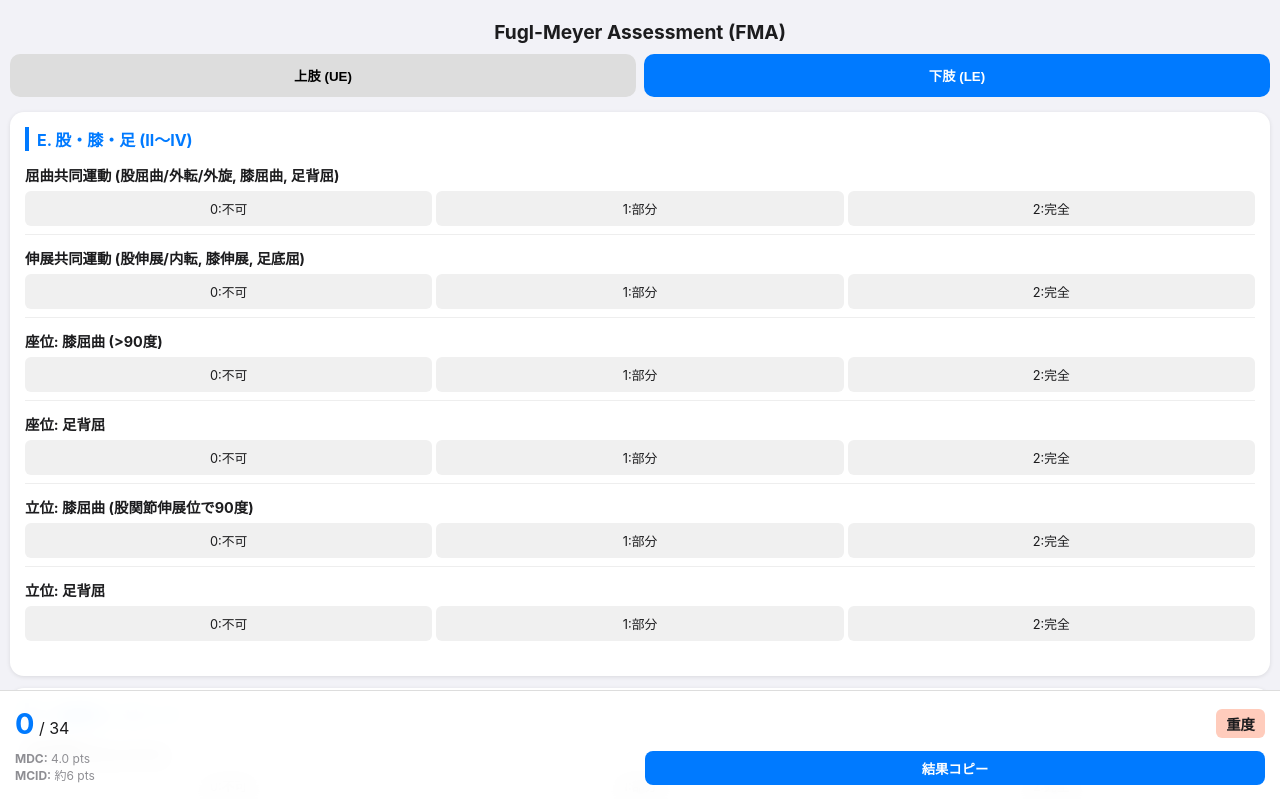
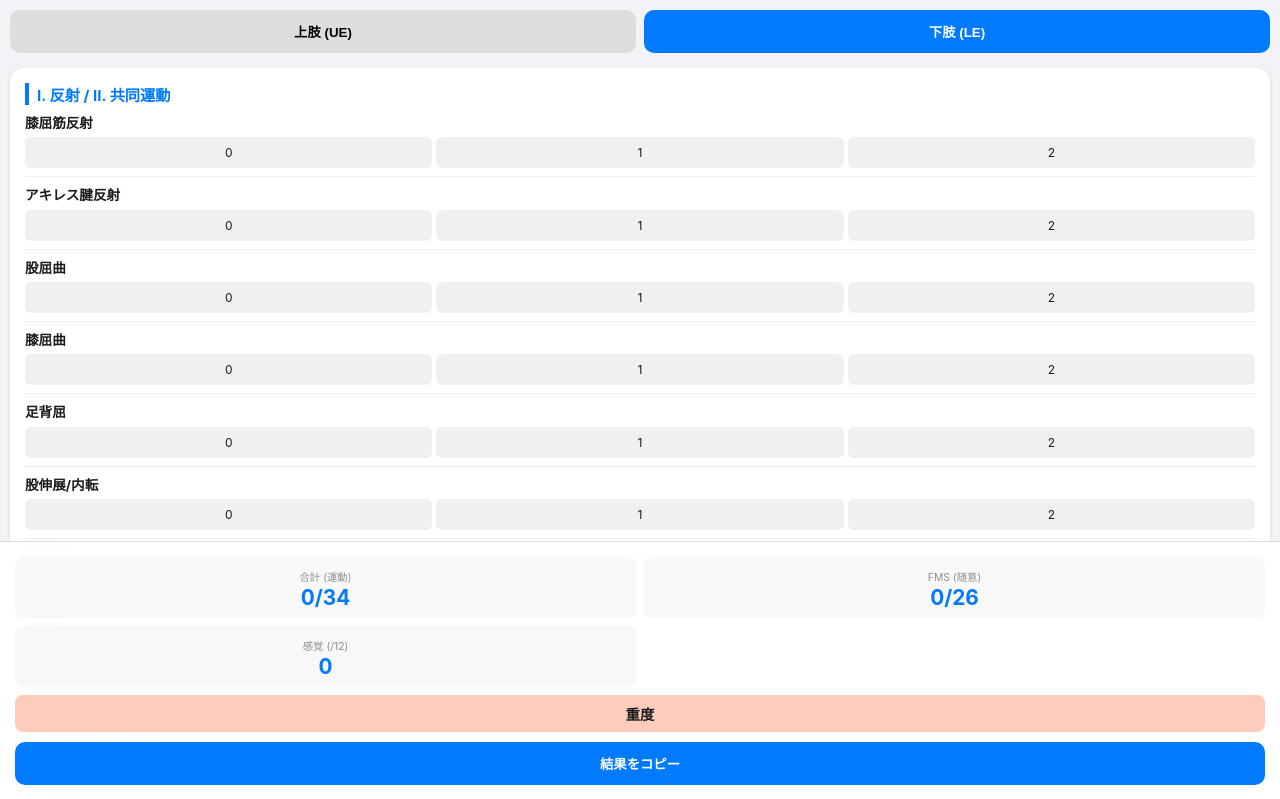
Before and after one commit to yamasa0601/rehacalc, a plain HTML site: page fma.html in a window 1280 px wide. Both pictures are taken after a click on the button "下肢 (LE)". Shown: the top 799 px of the page. Drawn offline with Linux system fonts and the light colour scheme.

Commit message:
Update fma.html

```diff
--- a/fma.html
+++ b/fma.html
@@ -3,39 +3,32 @@
 <head>
     <meta charset="UTF-8">
     <meta name="viewport" content="width=device-width, initial-scale=1.0, maximum-scale=1.0, user-scalable=no">
-    <title>FMA 運動スコア計算 Pro</title>
+    <title>FMA 評価ツール Pro</title>
     <style>
         :root { --primary: #007AFF; --bg: #f2f2f7; --card: #fff; --text: #1c1c1e; --muted: #8e8e93; }
-        body { font-family: -apple-system, sans-serif; background: var(--bg); color: var(--text); margin: 0; padding: 10px; padding-bottom: 150px; }
-        h1 { font-size: 1.2rem; text-align: center; margin: 10px 0; }
-        .tabs { display: flex; gap: 8px; margin-bottom: 15px; }
-        .tab { flex: 1; padding: 12px; background: #ddd; border: none; border-radius: 10px; font-weight: bold; cursor: pointer; }
+        body { font-family: -apple-system, sans-serif; background: var(--bg); color: var(--text); margin: 0; padding: 10px; padding-bottom: 220px; }
+        .tabs { display: flex; gap: 8px; margin-bottom: 15px; position: sticky; top: 10px; z-index: 100; }
+        .tab { flex: 1; padding: 12px; background: #ddd; border: none; border-radius: 10px; font-weight: bold; }
         .tab.active { background: var(--primary); color: white; }
-
         .section-card { background: var(--card); border-radius: 14px; padding: 15px; margin-bottom: 12px; box-shadow: 0 1px 4px rgba(0,0,0,0.1); }
-        h2 { font-size: 1rem; margin-top: 0; border-left: 4px solid var(--primary); padding-left: 8px; color: var(--primary); }
-
-        .item { margin-bottom: 12px; border-bottom: 1px solid #eee; padding-bottom: 8px; }
-        .item:last-child { border-bottom: none; }
-        .item-name { font-size: 0.9rem; font-weight: bold; margin-bottom: 6px; display: block; }
-
+        h2 { font-size: 0.95rem; border-left: 4px solid var(--primary); padding-left: 8px; color: var(--primary); margin: 0 0 10px 0; }
+        .item { margin-bottom: 10px; border-bottom: 1px solid #eee; padding-bottom: 8px; }
+        .item-name { font-size: 0.85rem; font-weight: bold; margin-bottom: 6px; display: block; line-height: 1.2; }
         .options { display: flex; gap: 4px; }
-        .options label { flex: 1; text-align: center; background: #f0f0f0; padding: 8px 4px; border-radius: 6px; font-size: 0.8rem; cursor: pointer; }
+        .options label { flex: 1; text-align: center; background: #f0f0f0; padding: 8px 4px; border-radius: 6px; font-size: 0.75rem; cursor: pointer; }
         .options input { display: none; }
         .options input:checked + span { background: var(--primary); color: white; display: block; border-radius: 6px; padding: 8px 4px; margin: -8px -4px; }
-
-        /* Footer Result */
-        .footer { position: fixed; bottom: 0; left: 0; right: 0; background: rgba(255,255,255,0.95); backdrop-filter: blur(10px); padding: 15px; border-top: 1px solid #ddd; display: grid; grid-template-columns: 1fr 1fr; gap: 10px; }
-        .total-box { grid-column: span 2; display: flex; justify-content: space-between; align-items: center; }
-        .total-score { font-size: 1.8rem; font-weight: bold; color: var(--primary); }
-        .severity { font-weight: bold; padding: 4px 10px; border-radius: 6px; font-size: 0.9rem; }
-        .ref-info { font-size: 0.75rem; color: var(--muted); line-height: 1.4; }
+        /* Footer UI */
+        .footer { position: fixed; bottom: 0; left: 0; right: 0; background: rgba(255,255,255,0.96); backdrop-filter: blur(10px); padding: 15px; border-top: 1px solid #ddd; z-index: 1000; }
+        .score-row { display: grid; grid-template-columns: 1fr 1fr; gap: 8px; margin-bottom: 10px; }
+        .score-box { background: #f8f8f8; padding: 8px; border-radius: 8px; text-align: center; }
+        .score-val { font-size: 1.3rem; font-weight: bold; color: var(--primary); display: block; }
+        .score-label { font-size: 0.65rem; color: var(--muted); }
+        .severity { font-weight: bold; padding: 8px; border-radius: 8px; text-align: center; grid-column: span 2; font-size: 0.9rem; }
         .hidden { display: none; }
     </style>
 </head>
 <body>
-
-<h1>Fugl-Meyer Assessment (FMA)</h1>
 
 <div class="tabs">
     <button id="tab-ue" class="tab active" onclick="switchTab('ue')">上肢 (UE)</button>
@@ -43,162 +36,88 @@
 </div>
 
 <div id="content-ue">
-    <div class="section-card">
-        <h2>A. 肩・肘・前腕 (II〜IV)</h2>
-        <div id="ue-a-items"></div>
-    </div>
-    <div class="section-card">
-        <h2>B. 手関節 / C. 手指</h2>
-        <div id="ue-bc-items"></div>
-    </div>
-    <div class="section-card">
-        <h2>D. 協調性 / スピード</h2>
-        <div id="ue-d-items"></div>
-    </div>
+    <div class="section-card"><h2>I. 反射 (Reflex)</h2><div id="ue-r"></div></div>
+    <div class="section-card"><h2>II. 屈曲共同運動</h2><div id="ue-f"></div></div>
+    <div class="section-card"><h2>II. 伸展共同運動</h2><div id="ue-e"></div></div>
+    <div class="section-card"><h2>III. 混合 / IV. 分離</h2><div id="ue-m"></div></div>
+    <div class="section-card"><h2>V. 正常反射 / VI. 手関節</h2><div id="ue-w"></div></div>
+    <div class="section-card"><h2>VII. 手指</h2><div id="ue-h"></div></div>
+    <div class="section-card"><h2>VIII. 協調性</h2><div id="ue-c"></div></div>
+    <div class="section-card"><h2>感覚 (Sensation)</h2><div id="ue-s"></div></div>
 </div>
 
 <div id="content-le" class="hidden">
-    <div class="section-card">
-        <h2>E. 股・膝・足 (II〜IV)</h2>
-        <div id="le-e-items"></div>
-    </div>
-    <div class="section-card">
-        <h2>F. 協調性 / スピード</h2>
-        <div id="le-f-items"></div>
-    </div>
+    <div class="section-card"><h2>I. 反射 / II. 共同運動</h2><div id="le-r"></div></div>
+    <div class="section-card"><h2>III. 座位 / IV. 立位</h2><div id="le-v"></div></div>
+    <div class="section-card"><h2>V. 正常反射 / VI. 協調性</h2><div id="le-c"></div></div>
+    <div class="section-card"><h2>感覚 (Sensation)</h2><div id="le-s"></div></div>
 </div>
 
 <div class="footer">
-    <div class="total-box">
-        <div>
-            <span class="total-score" id="total-score">0</span>
-            <span id="max-label">/ 66</span>
-        </div>
-        <div id="severity-label" class="severity">判定待ち</div>
+    <div class="score-row">
+        <div class="score-box"><span class="score-label">合計 (運動)</span><span id="total-m" class="score-val">0</span></div>
+        <div class="score-box"><span class="score-label">FMS (随意)</span><span id="fms-val" class="score-val">0</span></div>
+        <div class="score-box"><span class="score-label">感覚 (/12)</span><span id="sens-val" class="score-val">0</span></div>
+        <div id="sev-label" class="severity">判定中...</div>
     </div>
-    <div class="ref-info">
-        <b>MDC:</b> <span id="mdc-val">5.2</span> pts<br>
-        <b>MCID:</b> <span id="mcid-val">6-8</span> pts
-    </div>
-    <button onclick="copyResult()" style="background:var(--primary); color:white; border:none; border-radius:8px; font-weight:bold;">結果コピー</button>
+    <button onclick="copyResult()" style="width:100%; padding:12px; background:var(--primary); color:white; border:none; border-radius:10px; font-weight:bold;">結果をコピー</button>
 </div>
 
 <script>
-const ue_items = {
-    a: [
-        {id:"ue_a1", name:"屈曲共同運動 (肩外転/外旋, 肘屈曲, 前腕回外)"},
-        {id:"ue_a2", name:"伸展共同運動 (肩内転/内旋, 肘伸展, 前腕回内)"},
-        {id:"ue_a3", name:"混合: 手を腰の後ろへ回す"},
-        {id:"ue_a4", name:"混合: 肩関節屈曲90度 (肘伸展位)"},
-        {id:"ue_a5", name:"混合: 前腕回内・回外 (肘屈曲90度)"},
-        {id:"ue_a6", name:"分離: 肩関節外転90度 (肘伸展位)"},
-        {id:"ue_a7", name:"分離: 肩関節屈曲90-180度 (肘伸展位)"},
-        {id:"ue_a8", name:"分離: 前腕回内・回外 (肘伸展位)"}
-    ],
-    bc: [
-        {id:"ue_b1", name:"手関節保持 (肘伸展0度)"},
-        {id:"ue_b2", name:"手関節屈曲・伸展 (肘伸展0度)"},
-        {id:"ue_b3", name:"手関節保持 (肘屈曲90度)"},
-        {id:"ue_b4", name:"手関節屈曲・伸展 (肘屈曲90度)"},
-        {id:"ue_b5", name:"手関節回旋"},
-        {id:"ue_c1", name:"手指集団屈曲"},
-        {id:"ue_c2", name:"手指集団伸展"},
-        {id:"ue_c3", name:"鉤状把持 (Hook grasp)"},
-        {id:"ue_c4", name:"側方把持 (Pincer grasp)"},
-        {id:"ue_c5", name:"対立把持 (Opposition grasp)"},
-        {id:"ue_c6", name:"円筒把持"},
-        {id:"ue_c7", name:"球状把持"}
-    ],
-    d: [
-        {id:"ue_d1", name:"測定障害 (Dysmetria)"},
-        {id:"ue_d2", name:"振戦 (Tremor)"},
-        {id:"ue_d3", name:"スピード (非麻痺側との差)"}
-    ]
+const items = {
+    ue: {
+        r: [{id:"ur1",n:"上腕二頭筋反射"},{id:"ur2",n:"手指屈筋反射"},{id:"ur3",n:"上腕三頭筋反射"}],
+        f: [{id:"uf1",n:"肩甲骨:後退"},{id:"uf2",n:"肩甲骨:挙上"},{id:"uf3",n:"肩関節:外転"},{id:"uf4",n:"肩関節:外旋"},{id:"uf5",n:"肘関節:屈曲"},{id:"uf6",n:"前腕:回外"}],
+        e: [{id:"ue1",n:"肩関節:内転/内旋"},{id:"ue2",n:"肘関節:伸展"},{id:"ue3",n:"前腕:回内"}],
+        m: [{id:"um1",n:"手を腰の後ろへ回す"},{id:"um2",n:"肩屈曲90度(肘伸展)"},{id:"um3",n:"前腕回内/回外(肘90度)"},{id:"us1",n:"肩外転90度(肘伸展)"},{id:"us2",n:"肩屈曲90-180度"},{id:"us3",n:"前腕回内/回外(肘伸展)"}],
+        w: [{id:"uw0",n:"正常反射(V)"},{id:"uw1",n:"手関節保持(肘伸展)"},{id:"uw2",n:"手関節屈曲/伸展(肘伸展)"},{id:"uw3",n:"手関節保持(肘屈曲)"},{id:"uw4",n:"手関節屈曲/伸展(肘屈曲)"},{id:"uw5",n:"手関節回旋"}],
+        h: [{id:"uh1",n:"集団屈曲"},{id:"uh2",n:"集団伸展"},{id:"uh3",n:"鉤状把持"},{id:"uh4",n:"側方把持"},{id:"uh5",n:"対立把持"},{id:"uh6",n:"円筒把持"},{id:"uh7",n:"球状把持"}],
+        c: [{id:"uc1",n:"測定障害"},{id:"uc2",n:"振戦"},{id:"uc3",n:"スピード"}],
+        s: [{id:"us_t1",n:"触覚:上腕/前腕"},{id:"us_t2",n:"触覚:手掌/手背"},{id:"us_p1",n:"位置覚:肩"},{id:"us_p2",n:"位置覚:肘"},{id:"us_p3",n:"位置覚:手関節"},{id:"us_p4",n:"位置覚:母指"}]
+    },
+    le: {
+        r: [{id:"lr1",n:"膝屈筋反射"},{id:"lr2",n:"アキレス腱反射"},{id:"lf1",n:"股屈曲"},{id:"lf2",n:"膝屈曲"},{id:"lf3",n:"足背屈"},{id:"le1",n:"股伸展/内転"},{id:"le2",n:"膝伸展"},{id:"le3",n:"足底屈"}],
+        v: [{id:"lv1",n:"座位膝屈曲"},{id:"lv2",n:"座位足背屈"},{id:"lv3",n:"立位膝屈曲"},{id:"lv4",n:"立位足背屈"}],
+        c: [{id:"lc0",n:"正常反射(V)"},{id:"lc1",n:"測定障害"},{id:"lc2",n:"振戦"},{id:"lc3",n:"スピード"}],
+        s: [{id:"ls_t1",n:"触覚:大腿/下腿"},{id:"ls_t2",n:"触覚:足底"},{id:"ls_p1",n:"位置覚:股"},{id:"ls_p2",n:"位置覚:膝"},{id:"ls_p3",n:"位置覚:足関節"},{id:"ls_p4",n:"位置覚:母趾"}]
+    }
 };
 
-const le_items = {
-    e: [
-        {id:"le_e1", name:"屈曲共同運動 (股屈曲/外転/外旋, 膝屈曲, 足背屈)"},
-        {id:"le_e2", name:"伸展共同運動 (股伸展/内転, 膝伸展, 足底屈)"},
-        {id:"le_e3", name:"座位: 膝屈曲 (>90度)"},
-        {id:"le_e4", name:"座位: 足背屈"},
-        {id:"le_e5", name:"立位: 膝屈曲 (股関節伸展位で90度)"},
-        {id:"le_e6", name:"立位: 足背屈"}
-    ],
-    f: [
-        {id:"le_f1", name:"測定障害 (Dysmetria)"},
-        {id:"le_f2", name:"振戦 (Tremor)"},
-        {id:"le_f3", name:"スピード (非麻痺側との差)"}
-    ]
-};
+let tab = 'ue';
+function switchTab(t){ tab=t; document.getElementById('tab-ue').className=t==='ue'?'tab active':'tab'; document.getElementById('tab-le').className=t==='le'?'tab active':'tab'; document.getElementById('content-ue').className=t==='ue'?'':'hidden'; document.getElementById('content-le').className=t==='le'?'':'hidden'; calc(); }
 
-let currentTab = 'ue';
-
-function renderItems() {
-    const render = (container, list) => {
-        container.innerHTML = list.map(item => `
-            <div class="item">
-                <span class="item-name">${item.name}</span>
-                <div class="options">
-                    <label><input type="radio" name="${item.id}" value="0" onchange="calculate()"><span>0:不可</span></label>
-                    <label><input type="radio" name="${item.id}" value="1" onchange="calculate()"><span>1:部分</span></label>
-                    <label><input type="radio" name="${item.id}" value="2" onchange="calculate()"><span>2:完全</span></label>
-                </div>
-            </div>
-        `).join('');
+function render(){
+    const r = (cat, id) => {
+        document.getElementById(id).innerHTML = items[id.split('-')[0]][cat].map(i => `<div class="item"><span class="item-name">${i.n}</span><div class="options">${[0,1,2].map(v => `<label><input type="radio" name="${i.id}" value="${v}" onchange="calc()"><span>${v}</span></label>`).join('')}</div></div>`).join('');
     };
-    render(document.getElementById('ue-a-items'), ue_items.a);
-    render(document.getElementById('ue-bc-items'), ue_items.bc);
-    render(document.getElementById('ue-d-items'), ue_items.d);
-    render(document.getElementById('le-e-items'), le_items.e);
-    render(document.getElementById('le-f-items'), le_items.f);
+    ['r','f','e','m','w','h','c','s'].forEach(c => r(c,'ue-'+c));
+    ['r','v','c','s'].forEach(c => r(c,'le-'+c));
 }
 
-function switchTab(tab) {
-    currentTab = tab;
-    document.getElementById('tab-ue').classList.toggle('active', tab === 'ue');
-    document.getElementById('tab-le').classList.toggle('active', tab === 'le');
-    document.getElementById('content-ue').classList.toggle('hidden', tab !== 'ue');
-    document.getElementById('content-le').classList.toggle('hidden', tab !== 'le');
-    document.getElementById('max-label').innerText = tab === 'ue' ? '/ 66' : '/ 34';
-    document.getElementById('mdc-val').innerText = tab === 'ue' ? '5.2' : '4.0';
-    document.getElementById('mcid-val').innerText = tab === 'ue' ? '6-8' : '約6';
-    calculate();
-}
+function calc(){
+    const getS = (ids) => ids.reduce((a,i) => a + (document.querySelector(`input[name="${i.id}"]:checked`)?.value*1 || 0), 0);
+    const ueM = items.ue.r.concat(items.ue.f, items.ue.e, items.ue.m, items.ue.w, items.ue.h, items.ue.c);
+    const leM = items.le.r.concat(items.le.v, items.le.c);
+    const uS = items.ue.s, lS = items.le.s;
 
-function calculate() {
-    const list = currentTab === 'ue' ? [...ue_items.a, ...ue_items.bc, ...ue_items.d] : [...le_items.e, ...le_items.f];
-    let total = 0;
-    list.forEach(item => {
-        const selected = document.querySelector(`input[name="${item.id}"]:checked`);
-        if (selected) total += parseInt(selected.value);
-    });
-
-    // 指導に基づき、反射項目は除外していますが、重症度判定は標準点(66/34)に基づき表示します
-    // ※反射項目(UE:6点, LE:4点)を含まない場合でも資料の基準に準拠
-    document.getElementById('total-score').innerText = total;
-
-    const sev = document.getElementById('severity-label');
-    if (currentTab === 'ue') {
-        if (total >= 43) { sev.innerText = "軽度"; sev.style.background = "#e1f5fe"; }
-        else if (total >= 29) { sev.innerText = "中等度"; sev.style.background = "#fff9c4"; }
-        else { sev.innerText = "重度"; sev.style.background = "#ffccbc"; }
+    if(tab==='ue'){
+        const tot = getS(ueM), ref = getS(items.ue.r)+getS([{id:"uw0"}]), co = getS(items.ue.c);
+        $("total-m", tot+"/66"); $("fms-val", (tot-ref-co)+"/57"); $("sens-val", getS(uS));
+        setSev(tot, 43, 29);
     } else {
-        if (total >= 28) { sev.innerText = "軽度"; sev.style.background = "#e1f5fe"; }
-        else if (total >= 19) { sev.innerText = "中等度"; sev.style.background = "#fff9c4"; }
-        else { sev.innerText = "重度"; sev.style.background = "#ffccbc"; }
+        const tot = getS(leM), ref = getS(items.le.r.slice(0,2))+getS([{id:"lc0"}]), co = getS(items.le.c.slice(1));
+        $("total-m", tot+"/34"); $("fms-val", (tot-ref-co)+"/26"); $("sens-val", getS(lS));
+        setSev(tot, 28, 19);
     }
 }
+function $(id, v){ document.getElementById(id).innerText = v; }
+function setSev(s, l, m){ const el = document.getElementById('sev-label'); if(s>=l){el.innerText="軽度";el.style.background="#e1f5fe";}else if(s>=m){el.innerText="中等度";el.style.background="#fff9c4";}else{el.innerText="重度";el.style.background="#ffccbc";} }
 
-function copyResult() {
-    const score = document.getElementById('total-score').innerText;
-    const sev = document.getElementById('severity-label').innerText;
-    const tabName = currentTab === 'ue' ? '上肢(UE)' : '下肢(LE)';
-    const text = `FMA ${tabName} 運動スコア: ${score}点 (判定:${sev})`;
-    navigator.clipboard.writeText(text).then(() => alert("コピーしました"));
+function copyResult(){
+    const t = `FMA ${tab.toUpperCase()}結果\n運動合計: ${document.getElementById('total-m').innerText}\nFMS(随意性): ${document.getElementById('fms-val').innerText}\n感覚: ${document.getElementById('sens-val').innerText}\n判定: ${document.getElementById('sev-label').innerText}`;
+    navigator.clipboard.writeText(t).then(()=>alert("コピーしました"));
 }
-
-renderItems();
+render(); switchTab('ue');
 </script>
 </body>
 </html>
```
